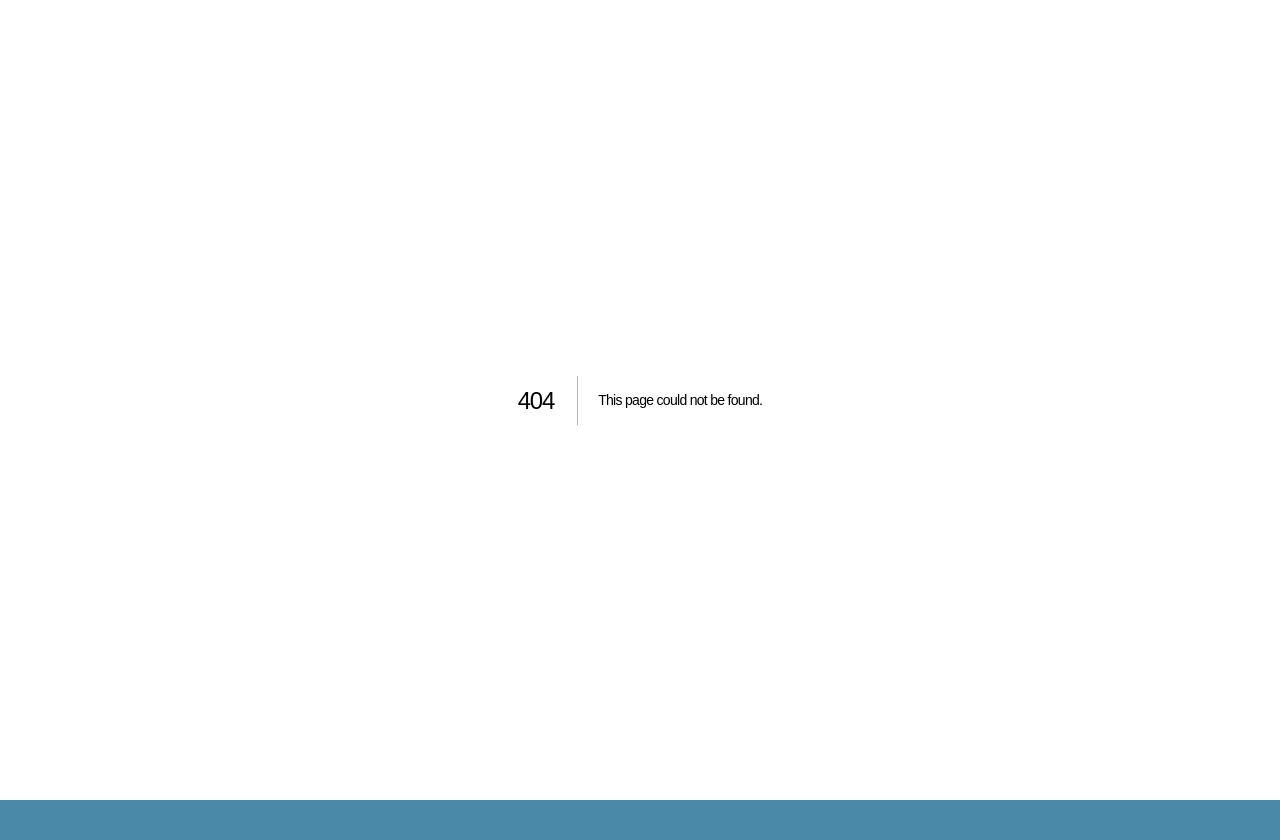
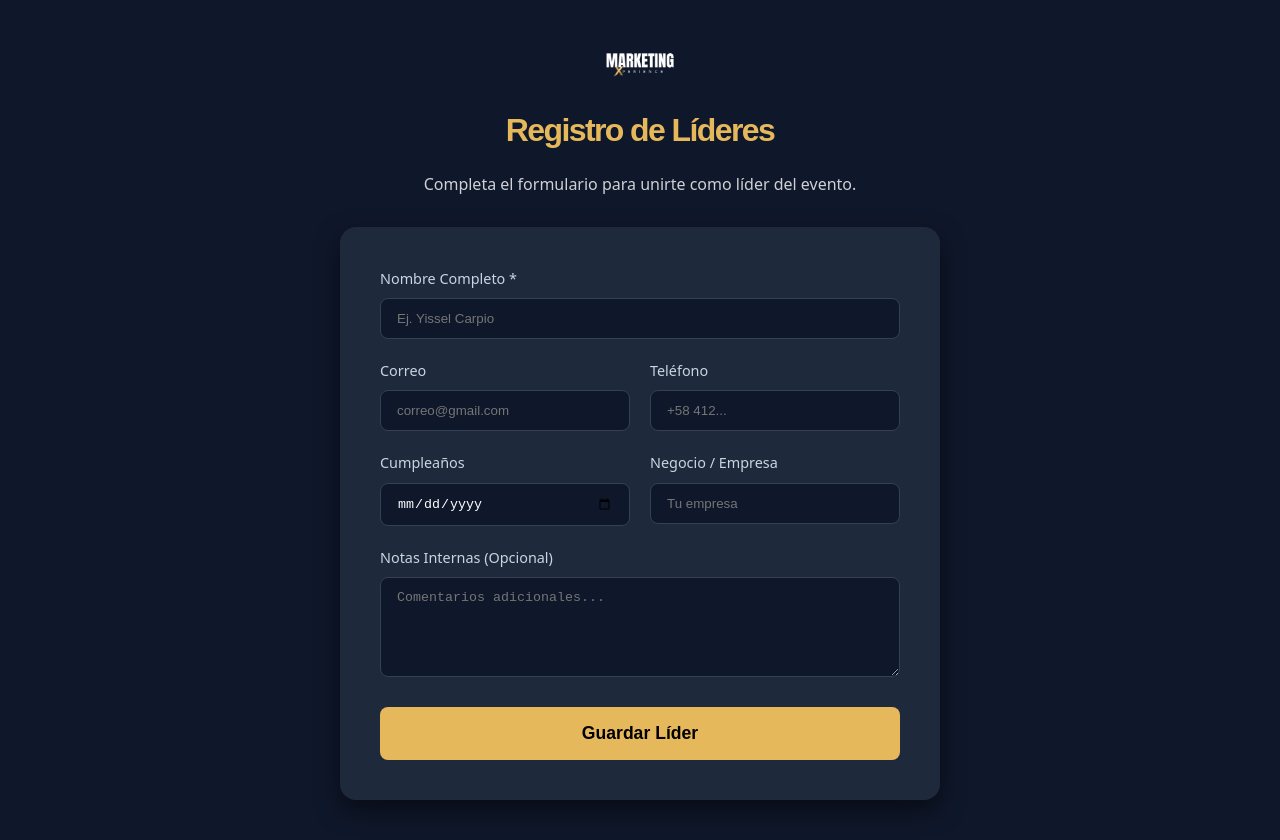
Before and after one commit to meridacakesperu-sys/landing-marketing-xperience, a Next.js app: page /registro-lider in a window 1280 px wide. Before the commit this address had no page. Before the commit the page ends 800 px from the top, so only its background shows below. Built offline with nearby package versions, Linux system fonts and the light colour scheme.

Commit message:
Add public leader registration page

```diff
--- /dev/null
+++ b/src/app/registro-lider/page.js
@@ -0,0 +1,125 @@
+'use client';
+import { useState } from 'react';
+import Image from 'next/image';
+
+export default function RegistroLider() {
+  const [formData, setFormData] = useState({
+    name: '',
+    email: '',
+    phone: '',
+    business: '',
+    birthday: '',
+    notes: ''
+  });
+  const [status, setStatus] = useState({ loading: false, success: false, error: null });
+
+  const handleChange = (e) => {
+    setFormData({ ...formData, [e.target.name]: e.target.value });
+  };
+
+  const handleSubmit = async (e) => {
+    e.preventDefault();
+    setStatus({ loading: true, success: false, error: null });
+
+    try {
+      const response = await fetch('/api/admin/leaders', {
+        method: 'POST',
+        headers: { 'Content-Type': 'application/json' },
+        body: JSON.stringify(formData)
+      });
+
+      if (!response.ok) throw new Error('Error al registrar');
+
+      setStatus({ loading: false, success: true, error: null });
+      setFormData({ name: '', email: '', phone: '', business: '', birthday: '', notes: '' });
+    } catch (error) {
+      setStatus({ loading: false, success: false, error: error.message });
+    }
+  };
+
+  return (
+    <div style={{ minHeight: '100vh', backgroundColor: '#0f172a', color: '#fff', display: 'flex', flexDirection: 'column', alignItems: 'center', padding: '40px 20px', fontFamily: 'system-ui, -apple-system, sans-serif' }}>
+      <div style={{ marginBottom: '30px', textAlign: 'center' }}>
+        <Image src="/logo.png" alt="Marketing Xperience" width={200} height={45} style={{ objectFit: 'contain' }} />
+        <h1 style={{ marginTop: '20px', fontSize: '2rem', color: '#e6b85c' }}>Registro de Líderes</h1>
+        <p style={{ opacity: 0.8, marginTop: '10px' }}>Completa el formulario para unirte como líder del evento.</p>
+      </div>
+
+      <div style={{ background: '#1e293b', padding: '40px', borderRadius: '16px', width: '100%', maxWidth: '600px', boxShadow: '0 10px 25px rgba(0,0,0,0.5)' }}>
+        {status.success ? (
+          <div style={{ textAlign: 'center', padding: '40px 0' }}>
+            <div style={{ fontSize: '4rem', marginBottom: '20px' }}>🎉</div>
+            <h2 style={{ color: '#10b981', marginBottom: '15px' }}>¡Registro Exitoso!</h2>
+            <p style={{ opacity: 0.8 }}>Tus datos han sido guardados correctamente en el sistema.</p>
+            <button
+              onClick={() => setStatus({ loading: false, success: false, error: null })}
+              style={{ marginTop: '30px', padding: '12px 24px', background: 'transparent', border: '1px solid #e6b85c', color: '#e6b85c', borderRadius: '8px', cursor: 'pointer' }}
+            >
+              Registrar otro líder
+            </button>
+          </div>
+        ) : (
+          <form onSubmit={handleSubmit} style={{ display: 'flex', flexDirection: 'column', gap: '20px' }}>
+
+            <div style={{ display: 'flex', flexDirection: 'column', gap: '8px' }}>
+              <label style={{ fontSize: '0.9rem', color: '#cbd5e1' }}>Nombre Completo *</label>
+              <input required type="text" name="name" value={formData.name} onChange={handleChange} style={{ padding: '12px 16px', borderRadius: '8px', border: '1px solid #334155', background: '#0f172a', color: '#fff', outline: 'none' }} placeholder="Ej. Yissel Carpio" />
+            </div>
+
+            <div style={{ display: 'grid', gridTemplateColumns: '1fr 1fr', gap: '20px' }}>
+              <div style={{ display: 'flex', flexDirection: 'column', gap: '8px' }}>
+                <label style={{ fontSize: '0.9rem', color: '#cbd5e1' }}>Correo</label>
+                <input type="email" name="email" value={formData.email} onChange={handleChange} style={{ padding: '12px 16px', borderRadius: '8px', border: '1px solid #334155', background: '#0f172a', color: '#fff', outline: 'none' }} placeholder="correo@gmail.com" />
+              </div>
+              <div style={{ display: 'flex', flexDirection: 'column', gap: '8px' }}>
+                <label style={{ fontSize: '0.9rem', color: '#cbd5e1' }}>Teléfono</label>
+                <input type="tel" name="phone" value={formData.phone} onChange={handleChange} style={{ padding: '12px 16px', borderRadius: '8px', border: '1px solid #334155', background: '#0f172a', color: '#fff', outline: 'none' }} placeholder="+58 412..." />
+              </div>
+            </div>
+
+            <div style={{ display: 'grid', gridTemplateColumns: '1fr 1fr', gap: '20px' }}>
+              <div style={{ display: 'flex', flexDirection: 'column', gap: '8px' }}>
+                <label style={{ fontSize: '0.9rem', color: '#cbd5e1' }}>Cumpleaños</label>
+                <input type="date" name="birthday" value={formData.birthday} onChange={handleChange} style={{ padding: '12px 16px', borderRadius: '8px', border: '1px solid #334155', background: '#0f172a', color: '#fff', outline: 'none' }} />
+              </div>
+              <div style={{ display: 'flex', flexDirection: 'column', gap: '8px' }}>
+                <label style={{ fontSize: '0.9rem', color: '#cbd5e1' }}>Negocio / Empresa</label>
+                <input type="text" name="business" value={formData.business} onChange={handleChange} style={{ padding: '12px 16px', borderRadius: '8px', border: '1px solid #334155', background: '#0f172a', color: '#fff', outline: 'none' }} placeholder="Tu empresa" />
+              </div>
+            </div>
+
+            <div style={{ display: 'flex', flexDirection: 'column', gap: '8px' }}>
+              <label style={{ fontSize: '0.9rem', color: '#cbd5e1' }}>Notas Internas (Opcional)</label>
+              <textarea name="notes" value={formData.notes} onChange={handleChange} style={{ padding: '12px 16px', borderRadius: '8px', border: '1px solid #334155', background: '#0f172a', color: '#fff', outline: 'none', minHeight: '100px', resize: 'vertical' }} placeholder="Comentarios adicionales..."></textarea>
+            </div>
+
+            {status.error && (
+              <div style={{ color: '#ef4444', fontSize: '0.9rem', padding: '10px', background: 'rgba(239, 68, 68, 0.1)', borderRadius: '8px' }}>
+                {status.error}
+              </div>
+            )}
+
+            <button
+              type="submit"
+              disabled={status.loading}
+              style={{
+                marginTop: '10px',
+                padding: '16px',
+                background: status.loading ? '#94a3b8' : '#e6b85c',
+                color: status.loading ? '#475569' : '#000',
+                fontWeight: 'bold',
+                fontSize: '1.1rem',
+                borderRadius: '8px',
+                border: 'none',
+                cursor: status.loading ? 'not-allowed' : 'pointer',
+                transition: 'background 0.2s'
+              }}
+            >
+              {status.loading ? 'Enviando...' : 'Guardar Líder'}
+            </button>
+          </form>
+        )}
+      </div>
+    </div>
+  );
+}
```
